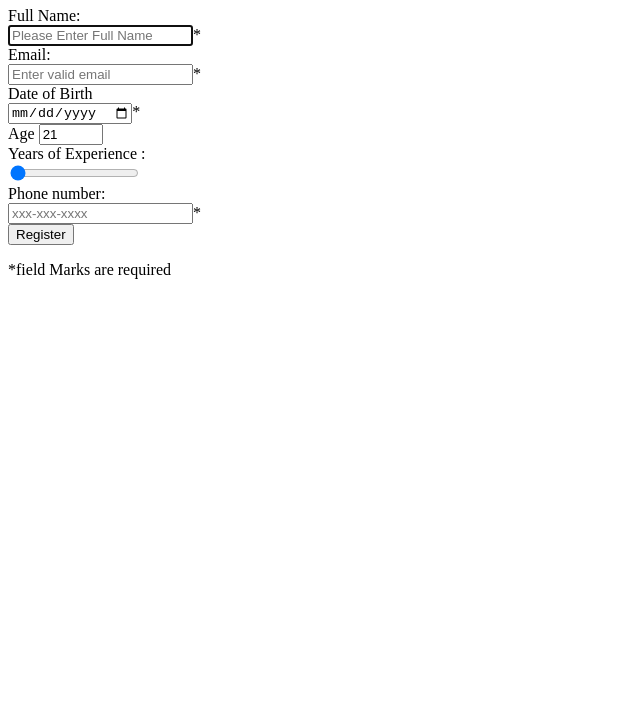
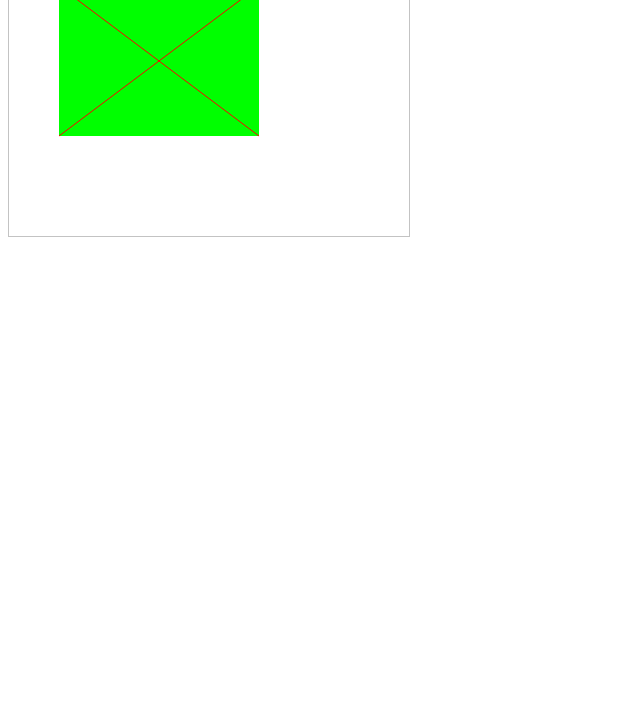
Before and after one commit to git-hashif/HASHIFJ23UFS007, a plain HTML site: page lab1/canvas/drawOnCanvas.html in a window 1280 px wide. Shown: the part 73-800 px from the top of the page, without its empty margins (0-640 px from the left). Drawn offline with Linux system fonts and the light colour scheme.

Commit message:
Add files via upload

```diff
--- a/lab1/canvas/drawOnCanvas.html
+++ b/lab1/canvas/drawOnCanvas.html
@@ -3,25 +3,26 @@
 <head>
     <meta charset="UTF-8">
     <meta name="viewport" content="width=device-width, initial-scale=1.0">
-    <title>Register an Employee form</title>
+    <title>Draw Something</title>
+    <script>
+        function drawOnCanvas(){
+            let c = document.getElementById("c");
+            let ctx = c.getContext("2d");
+            ctx.fillStyle = "#00FF00";
+            ctx.fillRect(50,50,200,150);
+            ctx.moveTo(50,50);
+            ctx.lineTo(250,200);
+            ctx.moveTo(250, 50);
+            ctx.lineTo(50, 200);
+            ctx.strokeStyle = "#FF0000";
+            ctx.stroke();
+        }
+    </script>
 </head>
-<body>
-    <h1>Employee Registration Form</h1>
-    <form action="thankyou.html">
-    <label for="fullName">Full Name:</label><br>
-    <input type="text" id="fullName" name="fullName" placeholder="Please Enter Full Name"  autofocus required>*<br>
-    <label for="email">Email:</label><br>
-    <input type="email" id="email" name="email" placeholder="Enter valid email" required>*<br>
-    <label for="dateOfBirth">Date of Birth</label><br>
-    <input type="date" id="dateOfBirth" name="dateOfBirth" required>*<br>
-    <label for="age">Age</label>
-    <input type="number" id="age" name="age" size="6" min="18" max="120" step="1" value="21"><br>
-    <label for="rating">Years of Experience :</label><br>
-    <input type="range" id="range" name="id" min="0" max="100" step="1" value="0"><br>
-    <label for="phone">Phone number:</label><br>
-    <input type="text" name="phone" id="phone" pattern="[0-9]{3}-[0-9]{3}-[0-9]{4}" placeholder="xxx-xxx-xxxx" required>*<br>
-    <input type="submit" value="Register"><br>
-    <p>*field Marks are required</p>
-</form>
+<body onload="drawOnCanvas();">
+    <canvas id="c" width="400" height="300"
+    style="border: 1px solid #c3c3c3;">
+        Your browser does not supprt canvas element
+    </canvas>
 </body>
 </html>
```
